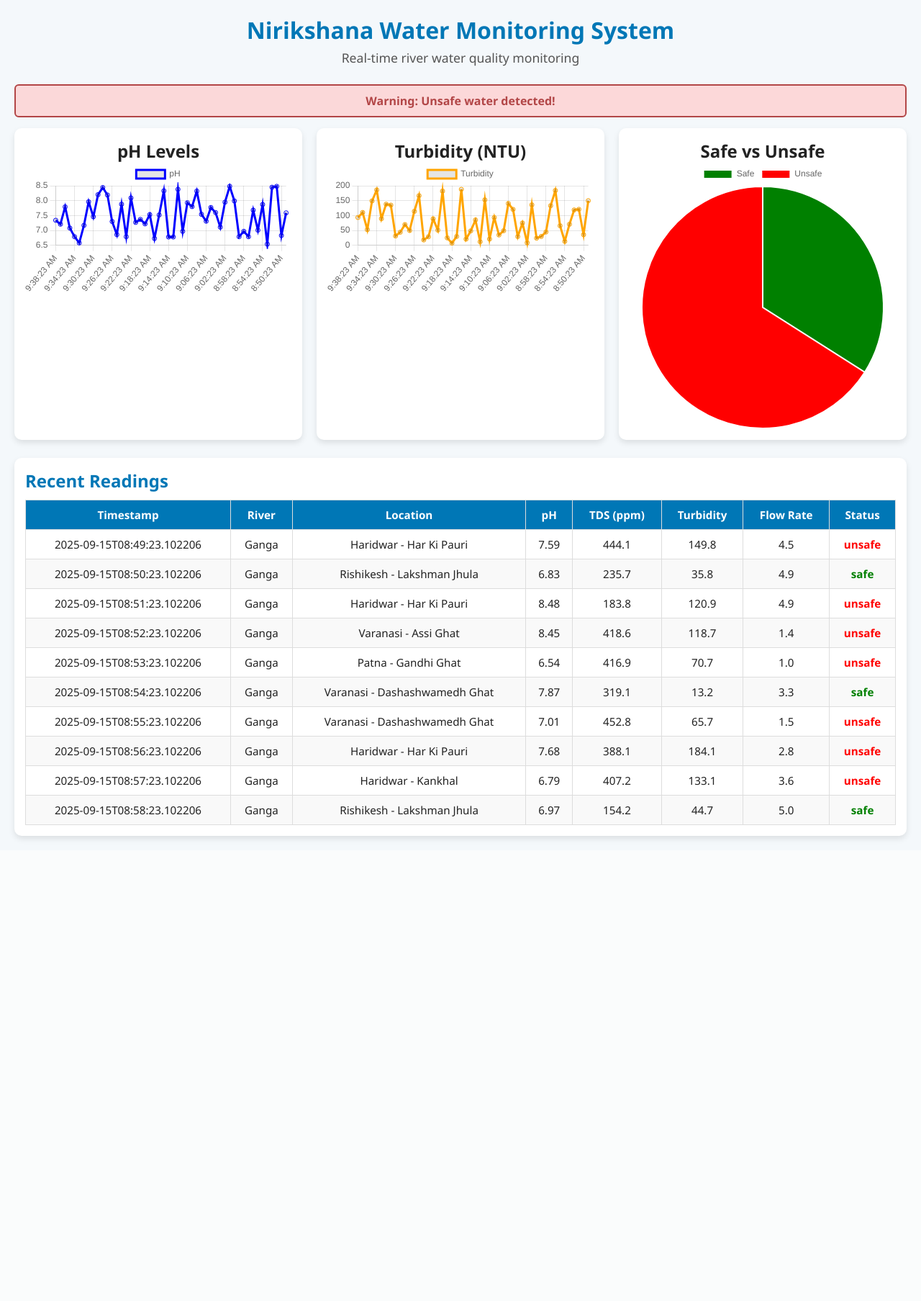
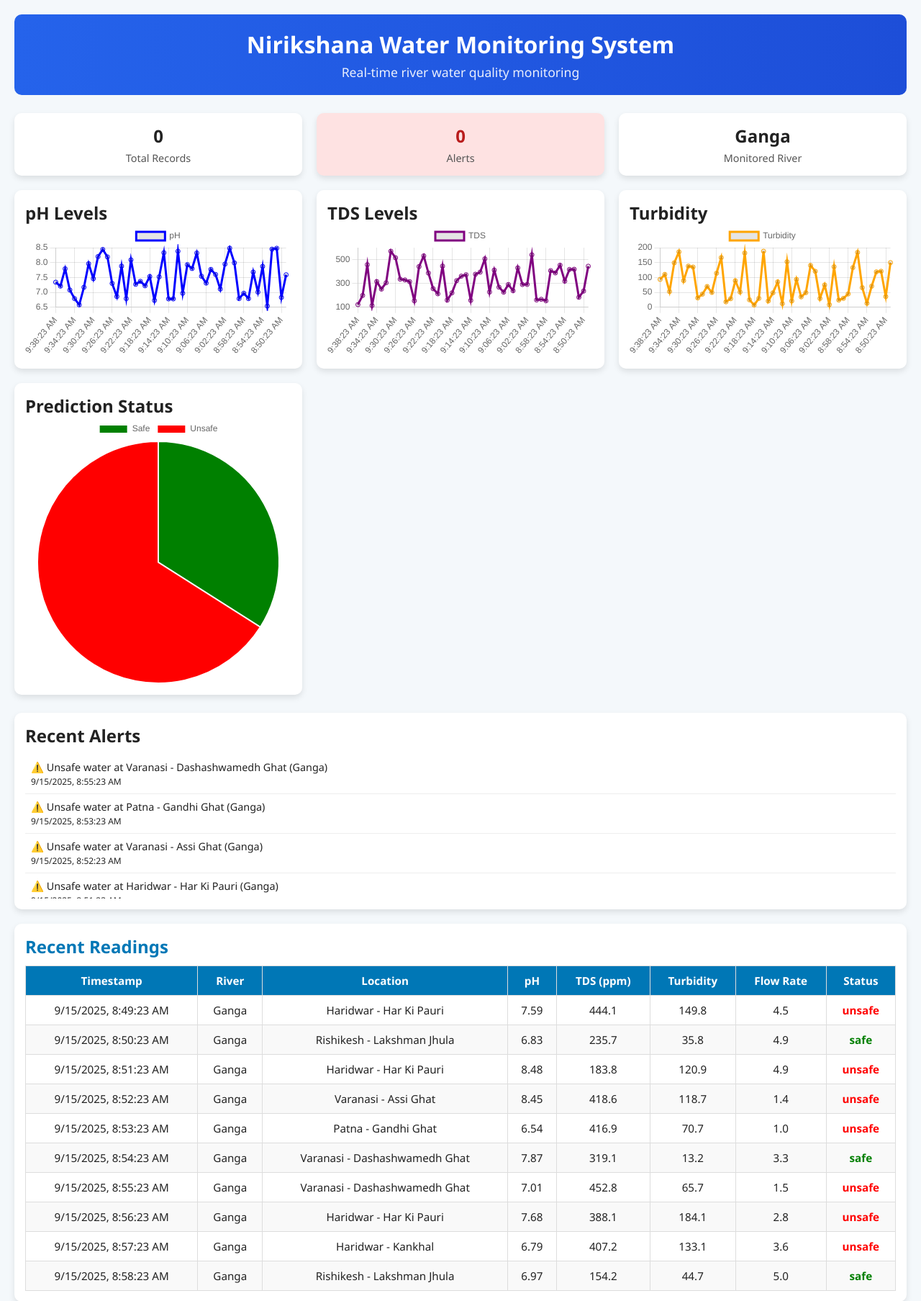
Before and after one commit to yathsingh/Nirikshana, a FastAPI app: page /dashboard in a window 1280 px wide. Shown: the top 1807 px of the page at 72% size. Before the commit the page ends 1168 px from the top, so only its background shows below. Run offline with FastAPI, Linux system fonts and the light colour scheme; data comes from the database, SQL or seed files in the repository; parts of the project's set-up code (start-up, migrations or seed data) failed here and were passed over.

Commit message:
Stylised dashboard + Recent alerts

```diff
--- a/backend/static/style.css
+++ b/backend/static/style.css
@@ -14,54 +14,91 @@
 header {
     text-align: center;
     margin-bottom: 25px;
+    background: linear-gradient(90deg, #2563eb, #1d4ed8);
+    color: white;
+    padding: 20px;
+    border-radius: 10px;
 }
 
 header h1 {
     font-size: 2rem;
-    color: #0077b6;
 }
 
 header .subtitle {
     font-size: 1.1rem;
-    color: #555;
     margin-top: 5px;
+    opacity: 0.9;
 }
 
-#alert-box {
-    background: #ffcccc;
-    color: #900;
-    font-weight: bold;
-    padding: 10px;
-    margin: 15px 0;
-    border: 2px solid #900;
-    border-radius: 6px;
-    text-align: center;
-    animation: blink 1s infinite;
-}
-
-.hidden {
-    display: none;
-}
-
-@keyframes blink {
-    50% { opacity: 0.6; }
-}
-
-.charts {
-    display: grid;
-    grid-template-columns: repeat(auto-fit, minmax(320px, 1fr));
+/* Summary cards */
+#summary-cards {
+    display: flex;
     gap: 20px;
-    margin-bottom: 25px;
+    justify-content: center;
+    margin: 20px 0;
 }
 
 .card {
+    flex: 1;
     background: white;
     padding: 15px;
     border-radius: 10px;
     box-shadow: 0 4px 8px rgba(0,0,0,0.1);
     text-align: center;
+    font-size: 1.5rem;
+    font-weight: bold;
 }
 
+.card span {
+    display: block;
+    font-size: 0.9rem;
+    font-weight: normal;
+    margin-top: 5px;
+    color: #555;
+}
+
+.alert-card {
+    background: #fee2e2;
+    color: #b91c1c;
+}
+
+/* Charts */
+#charts {
+    display: grid;
+    grid-template-columns: repeat(auto-fit, minmax(300px, 1fr));
+    gap: 20px;
+    margin-bottom: 25px;
+}
+
+.chart-box {
+    background: white;
+    padding: 15px;
+    border-radius: 10px;
+    box-shadow: 0 4px 8px rgba(0,0,0,0.1);
+}
+
+/* Alerts */
+#alerts {
+    background: white;
+    padding: 15px;
+    border-radius: 10px;
+    margin: 20px 0;
+    box-shadow: 0 4px 8px rgba(0,0,0,0.1);
+}
+
+#alerts-list {
+    max-height: 200px;
+    overflow-y: auto;
+    margin-top: 10px;
+}
+
+.alert-item {
+    padding: 8px;
+    border-bottom: 1px solid #eee;
+    font-size: 0.9rem;
+}
+
+/* Table */
 .table-section {
     background: white;
     padding: 15px;
@@ -105,17 +142,3 @@
     color: red;
     font-weight: bold;
 }
-
-#map-section {
-    background: white;
-    padding: 15px;
-    margin-bottom: 20px;
-    border-radius: 10px;
-    box-shadow: 0 4px 8px rgba(0,0,0,0.1);
-}
-
-#map {
-    height: 400px;
-    width: 100%;
-    border-radius: 8px;
-}
--- a/backend/templates/dashboard.html
+++ b/backend/templates/dashboard.html
@@ -4,6 +4,7 @@
     <meta charset="UTF-8">
     <title>Nirikshana Dashboard</title>
     <link rel="stylesheet" type="text/css" href="/static/style.css">
+    <link rel="icon" href="/images/Nirikshana.png" type="image/x-icon" />
     <script src="https://cdn.jsdelivr.net/npm/chart.js"></script>
 </head>
 <body>
@@ -12,23 +13,34 @@
         <p class="subtitle">Real-time river water quality monitoring</p>
     </header>
 
-    <section id="alerts">
-        <div id="alert-box" class="hidden">Warning: Unsafe water detected!</div>
+    <section id="summary-cards">
+        <div class="card" id="total-records">0<br><span>Total Records</span></div>
+        <div class="card alert-card" id="total-alerts">0<br><span>Alerts</span></div>
+        <div class="card" id="river-name">Ganga<br><span>Monitored River</span></div>
     </section>
 
-    <section class="charts">
-        <div class="card">
+    <section id="charts">
+        <div class="chart-box">
             <h2>pH Levels</h2>
             <canvas id="phChart"></canvas>
         </div>
-        <div class="card">
-            <h2>Turbidity (NTU)</h2>
+        <div class="chart-box">
+            <h2>TDS Levels</h2>
+            <canvas id="tdsChart"></canvas>
+        </div>
+        <div class="chart-box">
+            <h2>Turbidity</h2>
             <canvas id="turbidityChart"></canvas>
         </div>
-        <div class="card">
-            <h2>Safe vs Unsafe</h2>
+        <div class="chart-box">
+            <h2>Prediction Status</h2>
             <canvas id="predictionChart"></canvas>
         </div>
+    </section>
+
+    <section id="alerts">
+        <h2>Recent Alerts</h2>
+        <div id="alerts-list"></div>
     </section>
 
     <section class="table-section">
@@ -51,7 +63,7 @@
     </section>
 
     <script>
-        let phChart, turbidityChart, predictionChart;
+        let phChart, tdsChart, turbidityChart, predictionChart;
 
         async function fetchData() {
             const res = await fetch("/data");
@@ -59,16 +71,14 @@
 
             const labels = waterData.map(d => new Date(d.timestamp).toLocaleTimeString());
             const phValues = waterData.map(d => d.ph);
+            const tdsValues = waterData.map(d => d.tds);
             const turbidityValues = waterData.map(d => d.turbidity);
             const predictions = waterData.map(d => d.prediction);
 
             if (!phChart) {
                 phChart = new Chart(document.getElementById("phChart"), {
                     type: "line",
-                    data: {
-                        labels: labels,
-                        datasets: [{ label: "pH", data: phValues, borderColor: "blue", fill: false }]
-                    }
+                    data: { labels, datasets: [{ label: "pH", data: phValues, borderColor: "blue", fill: false }] }
                 });
             } else {
                 phChart.data.labels = labels;
@@ -76,13 +86,21 @@
                 phChart.update();
             }
 
+            if (!tdsChart) {
+                tdsChart = new Chart(document.getElementById("tdsChart"), {
+                    type: "line",
+                    data: { labels, datasets: [{ label: "TDS", data: tdsValues, borderColor: "purple", fill: false }] }
+                });
+            } else {
+                tdsChart.data.labels = labels;
+                tdsChart.data.datasets[0].data = tdsValues;
+                tdsChart.update();
+            }
+
             if (!turbidityChart) {
                 turbidityChart = new Chart(document.getElementById("turbidityChart"), {
                     type: "line",
-                    data: {
-                        labels: labels,
-                        datasets: [{ label: "Turbidity", data: turbidityValues, borderColor: "orange", fill: false }]
-                    }
+                    data: { labels, datasets: [{ label: "Turbidity", data: turbidityValues, borderColor: "orange", fill: false }] }
                 });
             } else {
                 turbidityChart.data.labels = labels;
@@ -92,7 +110,6 @@
 
             const safeCount = predictions.filter(p => p === "safe").length;
             const unsafeCount = predictions.filter(p => p === "unsafe").length;
-
             if (!predictionChart) {
                 predictionChart = new Chart(document.getElementById("predictionChart"), {
                     type: "pie",
@@ -111,25 +128,29 @@
             (waterData.slice(-10).reverse()).forEach(d => {
                 const row = `
                     <tr>
-                        <td>${d.timestamp}</td>
+                        <td>${new Date(d.timestamp).toLocaleString()}</td>
                         <td>${d.river || ""}</td>
                         <td>${d.location || ""}</td>
-                        <td>${(d.ph !== null && d.ph !== undefined) ? d.ph.toFixed(2) : ""}</td>
+                        <td>${d.ph?.toFixed(2) ?? ""}</td>
                         <td>${d.tds ?? ""}</td>
-                        <td>${(d.turbidity !== null && d.turbidity !== undefined) ? d.turbidity.toFixed(1) : ""}</td>
-                        <td>${(d.flow_rate !== null && d.flow_rate !== undefined) ? d.flow_rate.toFixed(1) : ""}</td>
+                        <td>${d.turbidity?.toFixed(1) ?? ""}</td>
+                        <td>${d.flow_rate?.toFixed(1) ?? ""}</td>
                         <td class="${d.prediction === 'safe' ? 'safe' : 'unsafe'}">${d.prediction}</td>
                     </tr>
                 `;
                 tableBody.innerHTML += row;
             });
 
-            const alertBox = document.getElementById("alert-box");
-            if (predictions.includes("unsafe")) {
-                alertBox.classList.remove("hidden");
-            } else {
-                alertBox.classList.add("hidden");
-            }
+            const alertsList = document.getElementById("alerts-list");
+            alertsList.innerHTML = waterData
+                .filter(d => d.prediction === "unsafe")
+                .slice(-5)
+                .map(d => `
+                    <div class="alert-item">
+                        ⚠️ Unsafe water at ${d.location} (${d.river})<br>
+                        <small>${new Date(d.timestamp).toLocaleString()}</small>
+                    </div>
+                `).join("");
         }
 
         setInterval(fetchData, 5000);
```
